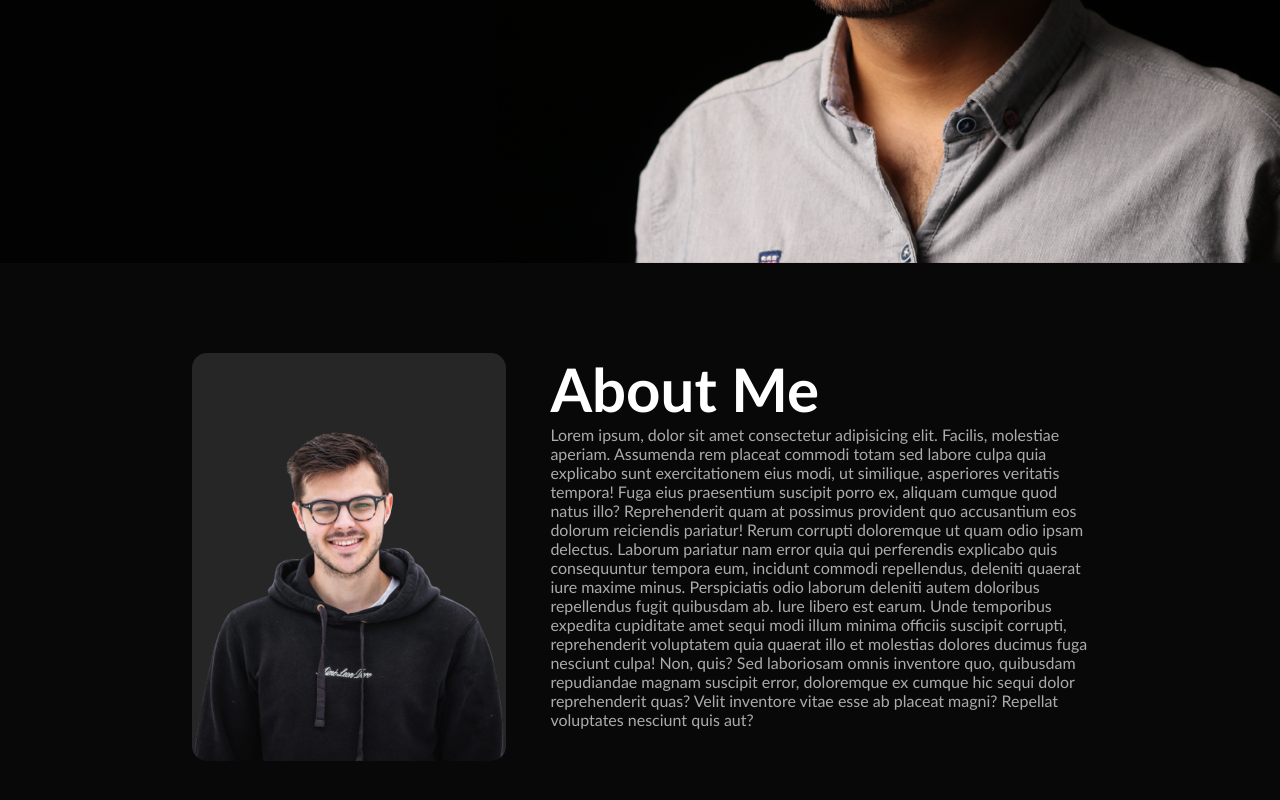
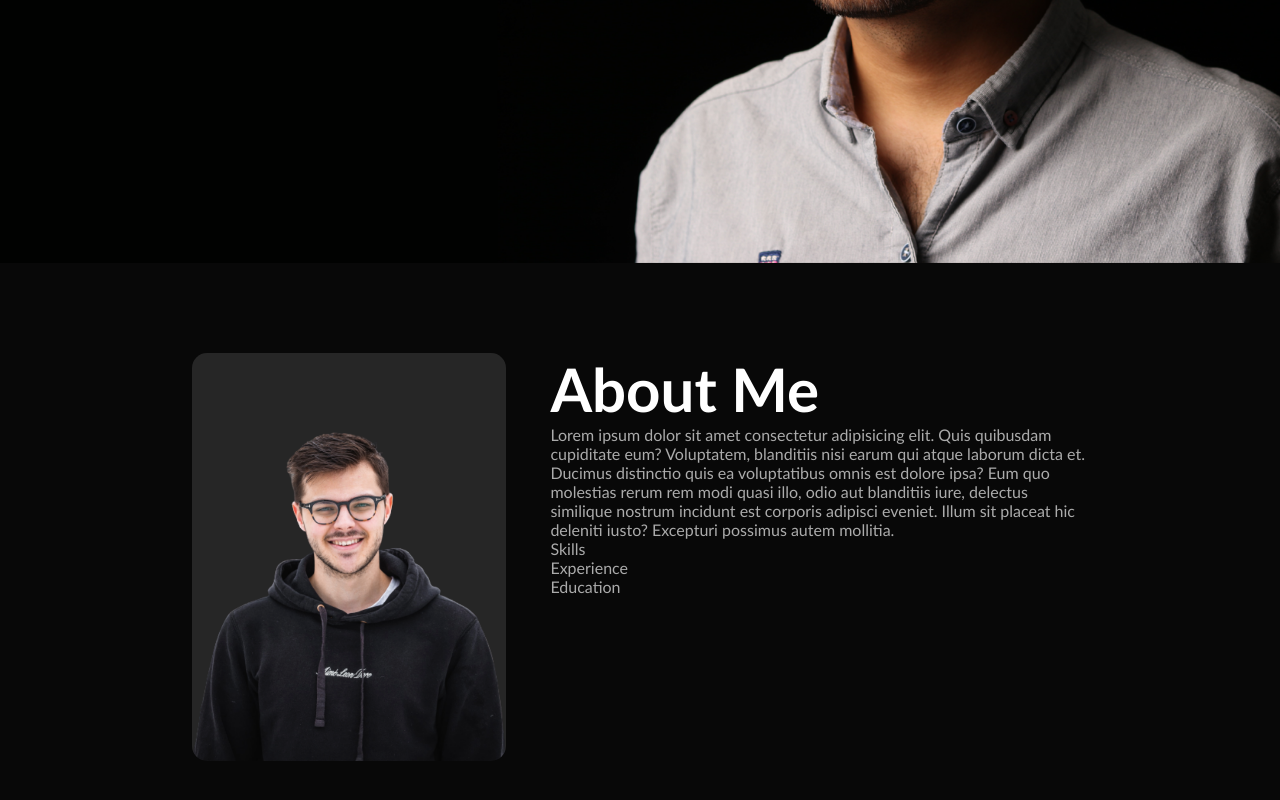
Before and after one commit to azim-cmd/portfolio3, a plain HTML site: page index.html in a window 1280 px wide. Shown: the part 537-1337 px from the top of the page. Drawn offline with Linux system fonts and the light colour scheme.

Commit message:
Added headings of Skills, Experience and Education tabs in About paragraph.

```diff
--- a/index.html
+++ b/index.html
@@ -34,11 +34,13 @@
                 </div>
                 <div class="about-col-2">
                     <h1 class="sub-title">About Me</h1>
-                    <p>Lorem ipsum, dolor sit amet consectetur adipisicing elit. Facilis, molestiae aperiam. Assumenda rem placeat commodi totam sed labore culpa quia explicabo sunt exercitationem eius modi, ut similique, asperiores veritatis tempora!
-                    Fuga eius praesentium suscipit porro ex, aliquam cumque quod natus illo? Reprehenderit quam at possimus provident quo accusantium eos dolorum reiciendis pariatur! Rerum corrupti doloremque ut quam odio ipsam delectus.
-                    Laborum pariatur nam error quia qui perferendis explicabo quis consequuntur tempora eum, incidunt commodi repellendus, deleniti quaerat iure maxime minus. Perspiciatis odio laborum deleniti autem doloribus repellendus fugit quibusdam ab.
-                    Iure libero est earum. Unde temporibus expedita cupiditate amet sequi modi illum minima officiis suscipit corrupti, reprehenderit voluptatem quia quaerat illo et molestias dolores ducimus fuga nesciunt culpa! Non, quis?
-                    Sed laboriosam omnis inventore quo, quibusdam repudiandae magnam suscipit error, doloremque ex cumque hic sequi dolor reprehenderit quas? Velit inventore vitae esse ab placeat magni? Repellat voluptates nesciunt quis aut?</p>
+                    <p>Lorem ipsum dolor sit amet consectetur adipisicing elit. Quis quibusdam cupiditate eum? Voluptatem, blanditiis nisi earum qui atque laborum dicta et. Ducimus distinctio quis ea voluptatibus omnis est dolore ipsa?
+                    Eum quo molestias rerum rem modi quasi illo, odio aut blanditiis iure, delectus similique nostrum incidunt est corporis adipisci eveniet. Illum sit placeat hic deleniti iusto? Excepturi possimus autem mollitia.</p>
+                    <div class="tab-titles">
+                    <p class="tab-links">Skills</p>
+                    <p class="tab-links">Experience</p>
+                    <p class="tab-links">Education</p>
+                </div>
                 </div>
             </div>
         </div>
```
Also changed, not shown: style.css (line endings or trailing spaces).
